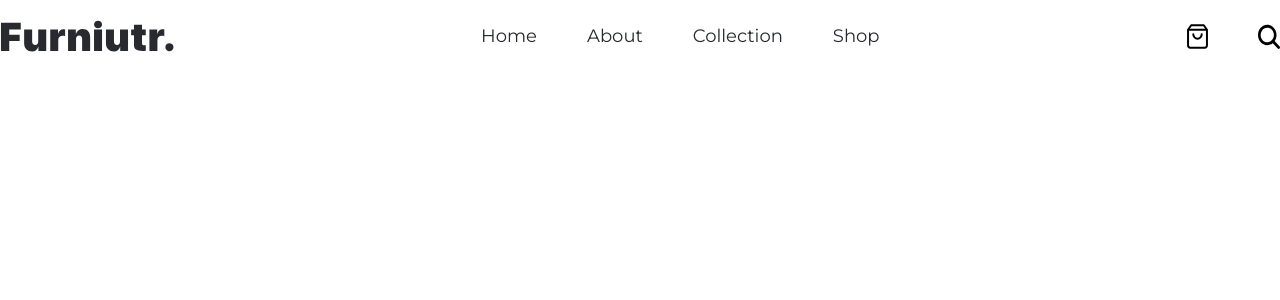
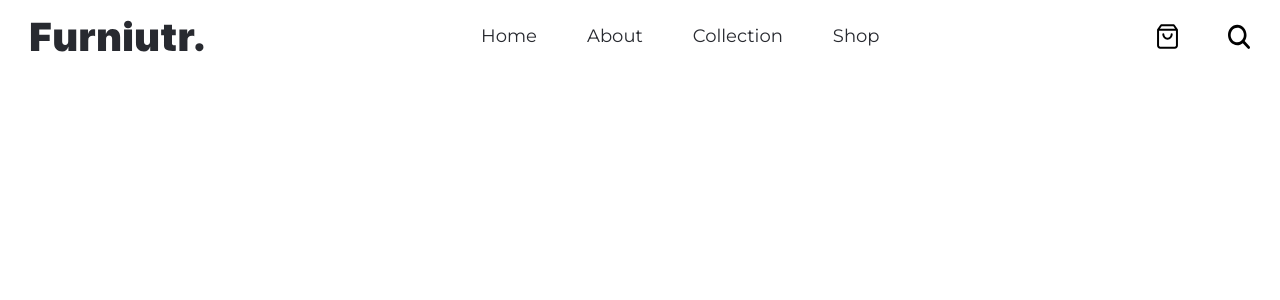
Before and after one commit to labCap/Furniture, a React (Create React App) app: page / in a window 1280 px wide. Shown: the top 300 px of the page. Built offline with nearby package versions, Linux system fonts and the light colour scheme.

Commit message:
updated style

```diff
--- a/src/style.scss
+++ b/src/style.scss
@@ -6,8 +6,35 @@ body {
   color: #282a30;
   font-size: 18px;
   font-weight: 400;
+
+  &._lock {
+    overflow: hidden;
+  }
 }
 
 a {
   color: #282a30;
 }
+
+#root {
+  width: 100%;
+  height: 100%;
+}
+
+.wrapper {
+  display: flex;
+  flex-direction: column;
+  min-height: 100%;
+  overflow: hidden;
+  position: relative;
+
+  & > main {
+    flex: 1 1 100%;
+  }
+}
+
+.container {
+  max-width: 1250px;
+  padding: 0 15px;
+  margin: 0 auto;
+}
```
